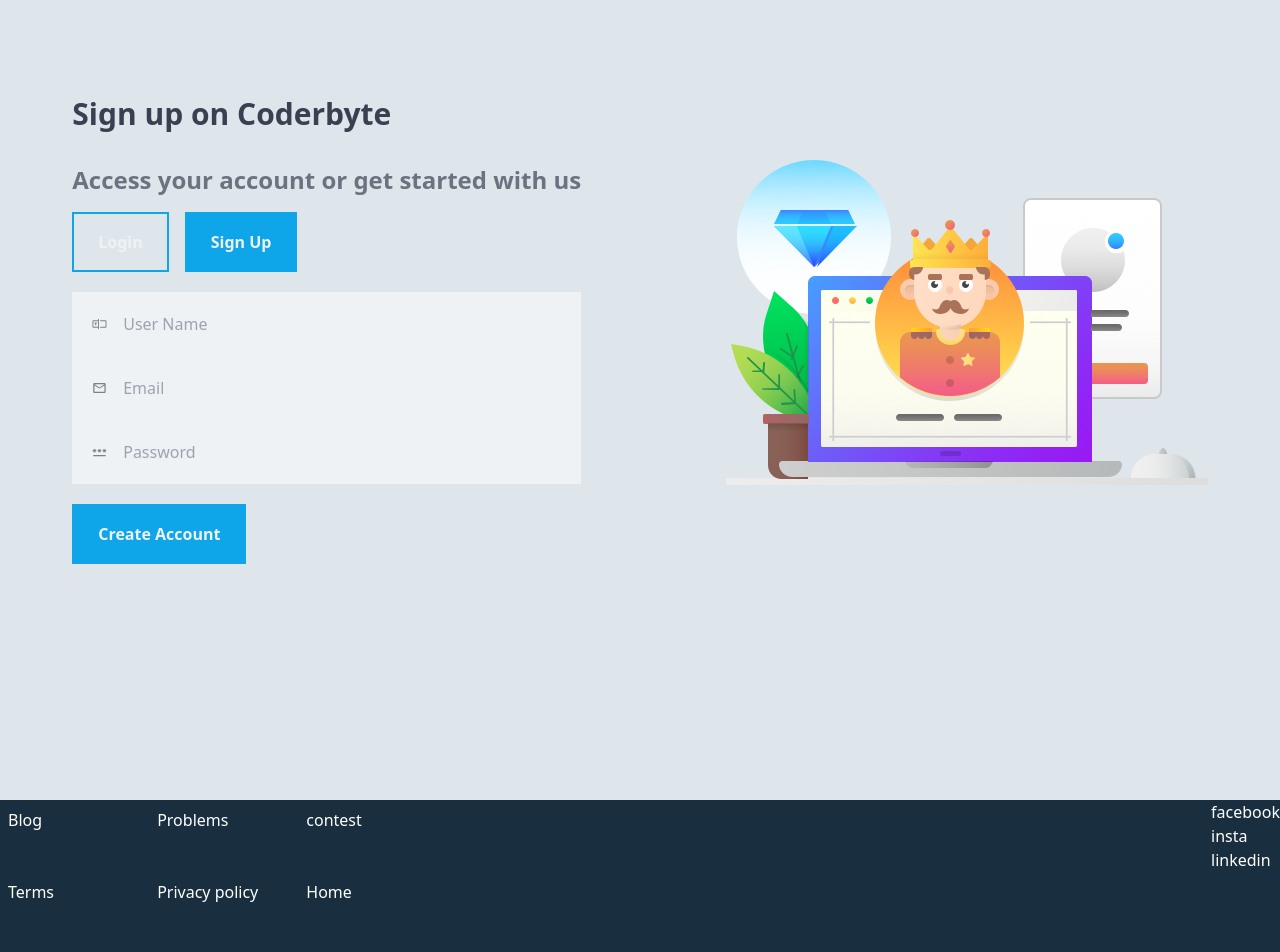
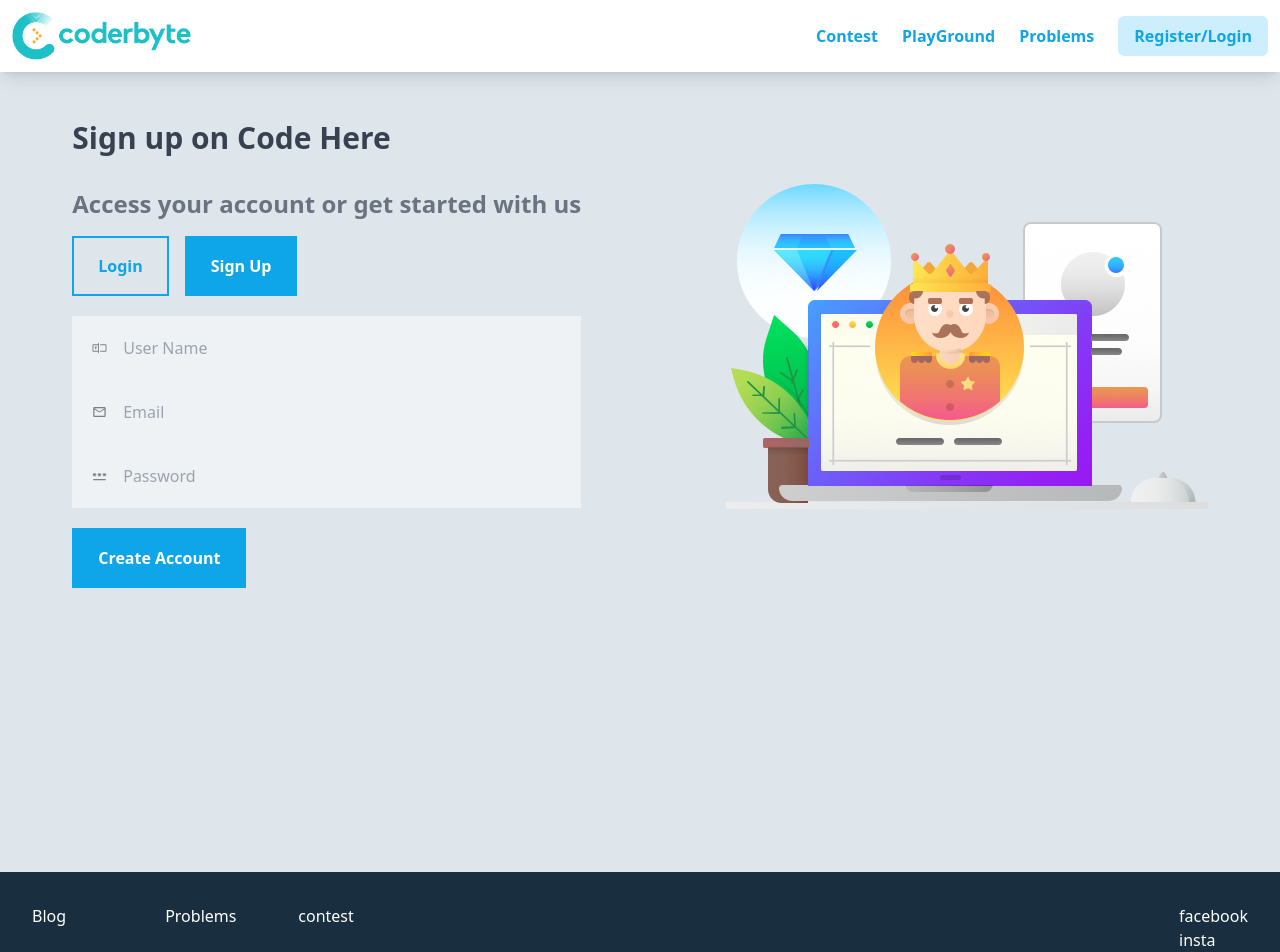
Before and after one commit to raghav369r/code-frontend, a React (Vite) app: page /Login in a window 1280 px wide. Shown: the top 952 px of the page. Built offline with nearby package versions, Linux system fonts and the light colour scheme; no server answers.

Commit message:
added header

```diff
--- a/src/App.jsx
+++ b/src/App.jsx
@@ -9,9 +9,9 @@ const App = () => {
     variables: { email: "ajju@gmail.com", password: "12345" },
   });
   console.log(data);
-  const [user, setUser] = useState(null);
+  const [user, setUser] = useState("");
   return (
-    <UserContext.Provider value={(user, setUser)}>
+    <UserContext.Provider value={{ user, setUser }}>
       <BrowserRouter>
         <main>
           <AllRoutes />
--- a/src/components/Footer.jsx
+++ b/src/components/Footer.jsx
@@ -2,15 +2,16 @@ import React from "react";
 
 const Footer = () => {
   return (
-    <div className=" bg-footer md:flex justify-between text-white">
+    // <div>Footer</div>
+    <div className=" bg-footer md:flex justify-between text-white md:p-8 p-2">
       <div className="md:grid grid-cols-3 gap-8">
-        <h1 className="p-2">Blog</h1>
-        <h1 className="p-2">Problems</h1>
-        <h1 className="p-2">contest</h1>
-        <h1 className="p-2">Terms</h1>
-        <h1 className="p-2">Privacy policy</h1>
-        <h1 className="p-2">Home</h1>
-        <h1 className="p-2">Contest</h1>
+        <h1 className="">Blog</h1>
+        <h1 className="">Problems</h1>
+        <h1 className="">contest</h1>
+        <h1 className="">Terms</h1>
+        <h1 className="">Privacy policy</h1>
+        <h1 className="">Home</h1>
+        <h1 className="">Contest</h1>
       </div>
       <div>
         <h1>facebook</h1>
--- /dev/null
+++ b/src/components/Header.jsx
@@ -0,0 +1,28 @@
+import React, { useContext } from "react";
+import { UserContext } from "../context/User";
+import { NavLink } from "react-router-dom";
+
+const Header = () => {
+  const { user, setUser } = useContext(UserContext);
+
+  return (
+    <div className=" p-3 flex justify-between items-center h-fit bg-white shadow-lg text-sky-500 sticky top-0">
+      <NavLink to={"/"} className="h-full">
+        <img src="/images/logo_title.png" className="object-contain h-12" />
+      </NavLink>
+      <div className="flex gap-6 items-center font-semibold">
+        <NavLink to={"/contest"}>Contest</NavLink>
+        <NavLink to={"/playground"}>PlayGround</NavLink>
+        <NavLink to={"/problems"}>Problems</NavLink>
+        <NavLink
+          to={"/login"}
+          className="bg-sky-400 bg-opacity-25 px-4 py-2 rounded-md font-semibold"
+        >
+          Register/Login
+        </NavLink>
+      </div>
+    </div>
+  );
+};
+
+export default Header;
--- a/src/components/auth/Login.jsx
+++ b/src/components/auth/Login.jsx
@@ -1,32 +1,39 @@
-import React, { useContext, useState } from "react";
+import React, { useContext, useEffect, useState } from "react";
 import { PiTextbox } from "react-icons/pi";
 import { MdOutlineEmail } from "react-icons/md";
 import { MdOutlinePassword } from "react-icons/md";
-import Footer from "../Footer";
 import { UserContext } from "../../context/User";
+import { useNavigate } from "react-router-dom";
 
 const Login = () => {
+  const navigate = useNavigate();
   const { user, setUser } = useContext(UserContext);
   const [newUser, setNewUser] = useState(true);
   const [data, setData] = useState({ userName: "", email: "", password: "" });
+  useEffect(() => {
+    console.log("user: ", user);
+    if (user) navigate(-1);
+  }, [user]);
   const handleChange = (e) => {
     const { name, value } = e.target;
     var ndata = { ...data };
     ndata[name] = value;
     setData(ndata);
   };
-  console.log(user);
   const handleUser = (newUser) => {
     setData({ userName: "", email: "", password: "" });
     setNewUser(newUser);
   };
+  const handleLogin = () => {
+    setUser({ id: "123", name: "raghav", email: "raghav@gmail.com" });
+  };
   return (
     <>
-      <div className="bg-light-bg h-screen w-screen pt-20">
+      <div className="bg-light-bg h-screen w-full pt-8">
         <div className="md:flex flex-row items-center justify-around container mx-auto">
           <div className="">
             <h1 className="text-gray-700 text-3xl font-semibold py-4">
-              Sign up on Coderbyte
+              Sign up on Code Here
             </h1>
             <h2 className="text-gray-500 text-2xl font-semibold py-4">
               Access your account or get started with us
@@ -67,23 +74,24 @@ const Login = () => {
                 Logo={MdOutlinePassword}
               />
             </div>
-            <Button
-              data={newUser ? "Create Account" : "Login"}
-              selected={true}
-            />
+            <div onClick={handleLogin}>
+              <Button
+                data={newUser ? "Create Account" : "Login"}
+                selected={true}
+              />
+            </div>
           </div>
           <img src="/images/login1.png" className="hidden md:block" />
         </div>
       </div>
-      <Footer />
     </>
   );
 };
 
 const Button = ({ data, selected }) => (
   <button
-    className={`px-6 py-4 border-2 border-sky-500 font-semibold  ${
-      selected ? "bg-sky-500" : ""
+    className={`px-6 py-4 border-2 border-sky-500 font-semibold ${
+      selected ? "bg-sky-500 text-white" : "text-sky-500"
     }`}
   >
     {data}
--- /dev/null
+++ b/src/components/layouts/HomeLayout.jsx
@@ -0,0 +1,16 @@
+import React from "react";
+import Header from "../Header";
+import { Outlet } from "react-router-dom";
+import Footer from "../Footer";
+
+const HomeLayout = () => {
+  return (
+    <>
+      <Header />
+      <Outlet />
+      <Footer />
+    </>
+  );
+};
+
+export default HomeLayout;
--- a/src/config/routes.jsx
+++ b/src/config/routes.jsx
@@ -2,13 +2,18 @@ import React from "react";
 import { Route, Routes } from "react-router-dom";
 import Login from "../components/auth/Login";
 import Home from "../components/Home";
+import HomeLayout from "../components/layouts/HomeLayout";
 
 const AllRoutes = () => {
   return (
+    <div className="relative">
       <Routes>
+        <Route element={<HomeLayout />}>
           <Route path="/" element={<Home />} />
           <Route path="/Login" element={<Login />} />
           <Route path="/home" element={<Home />} />
+        </Route>
+
         {/* <Route element={<RootLayout />}>
         <Route path="/explore" element={<Explore />} />
         <Route path="/people" element={<AllPeople />} />
@@ -17,6 +22,7 @@ const AllRoutes = () => {
         <Route path="/user/:userId" element={<User />} />
       </Route> */}
       </Routes>
+    </div>
   );
 };
 
```
Also changed, not shown: public/images/logo_title.png (added). Lines whose indentation alone changed are shown as unchanged.
